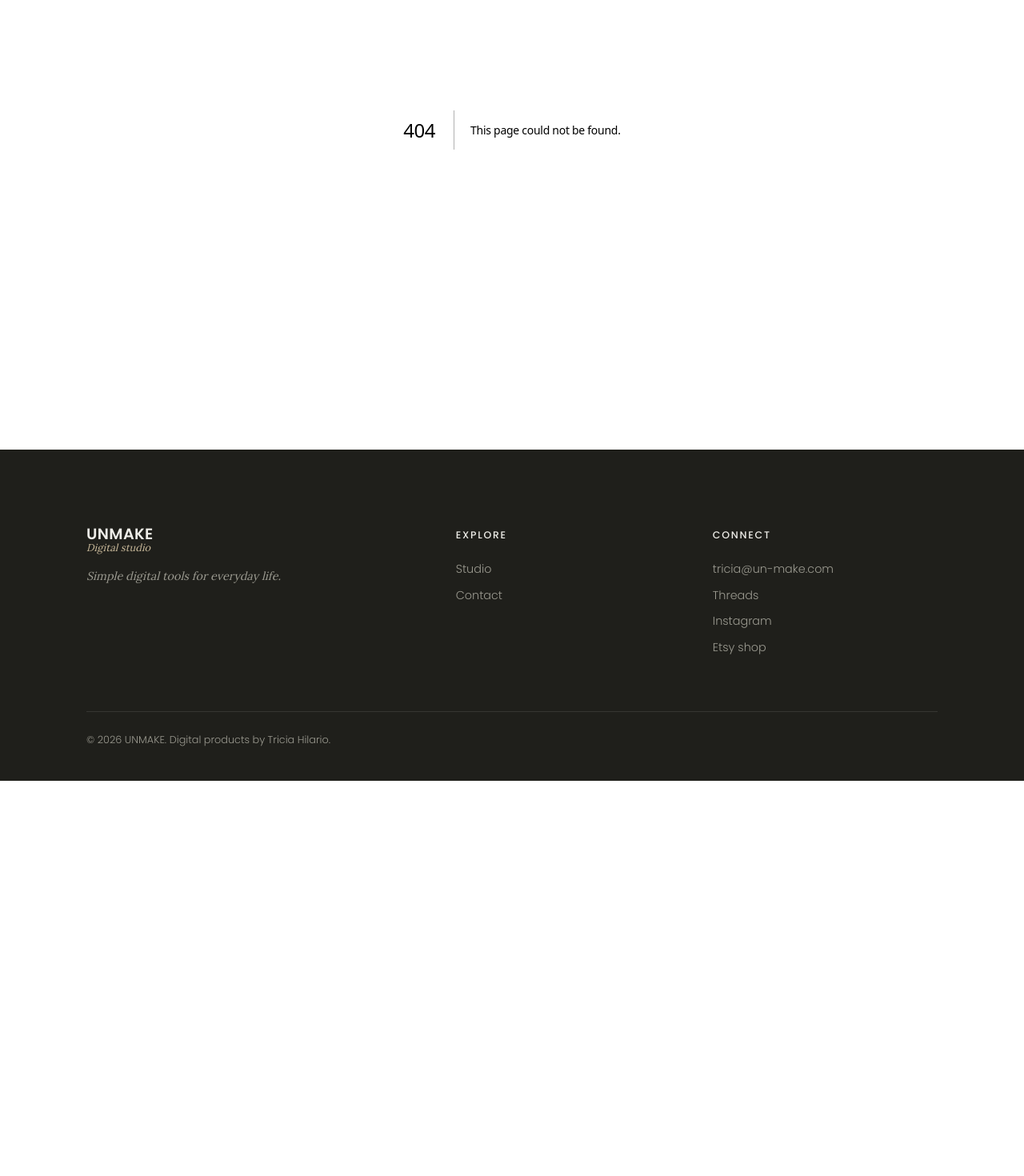
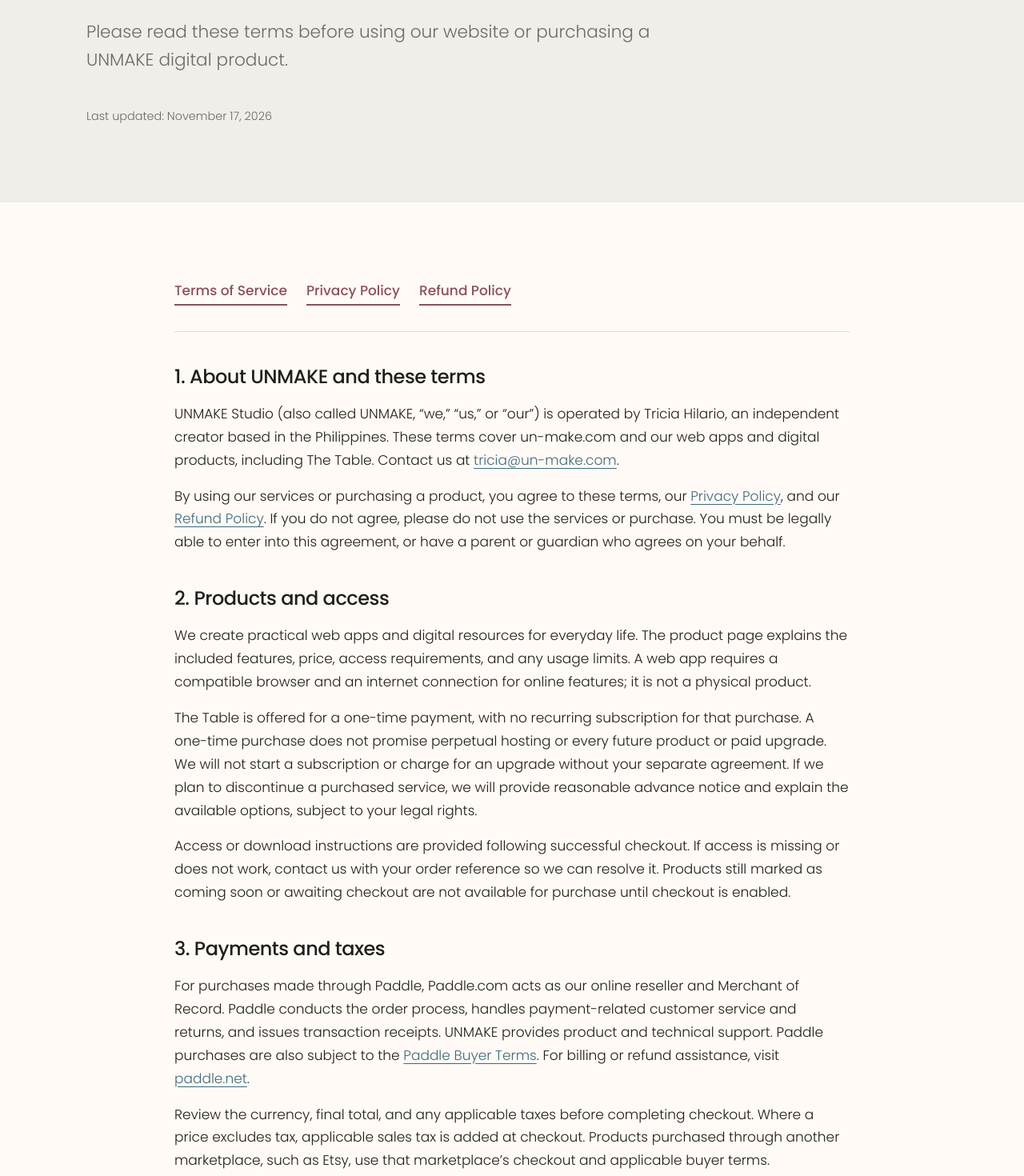
Before and after one commit to unmaketricia/unmake-website, a Next.js app: page /terms in a window 1280 px wide. Before the commit this address had no page. Shown: the part 320-1790 px from the top of the page at 80% size. Before the commit the page ends 1296 px from the top, so only its background shows below. Built offline with nearby package versions, Linux system fonts and the light colour scheme.

Commit message:
Add terms policy page for UNMAKE Studio

```diff
--- /dev/null
+++ b/app/terms/page.jsx
@@ -0,0 +1,53 @@
+import Link from "next/link";
+import PolicyPage from "@/components/PolicyPage";
+
+export const metadata = {
+  title: "Terms of Service | UNMAKE Studio",
+  description: "Terms for using UNMAKE Studio websites, web apps, and digital products, including The Table.",
+};
+
+export default function TermsPage() {
+  return (
+    <PolicyPage title="Terms of Service" intro="Please read these terms before using our website or purchasing a UNMAKE digital product.">
+      <div>
+        <h2>1. About UNMAKE and these terms</h2>
+        <p>UNMAKE Studio (also called UNMAKE, “we,” “us,” or “our”) is operated by Tricia Hilario, an independent creator based in the Philippines. These terms cover un-make.com and our web apps and digital products, including The Table. Contact us at <a href="mailto:tricia@un-make.com">tricia@un-make.com</a>.</p>
+        <p>By using our services or purchasing a product, you agree to these terms, our <Link href="/privacy">Privacy Policy</Link>, and our <Link href="/refunds">Refund Policy</Link>. If you do not agree, please do not use the services or purchase. You must be legally able to enter into this agreement, or have a parent or guardian who agrees on your behalf.</p>
+      </div>
+      <div>
+        <h2>2. Products and access</h2>
+        <p>We create practical web apps and digital resources for everyday life. The product page explains the included features, price, access requirements, and any usage limits. A web app requires a compatible browser and an internet connection for online features; it is not a physical product.</p>
+        <p>The Table is offered for a one-time payment, with no recurring subscription for that purchase. A one-time purchase does not promise perpetual hosting or every future product or paid upgrade. We will not start a subscription or charge for an upgrade without your separate agreement. If we plan to discontinue a purchased service, we will provide reasonable advance notice and explain the available options, subject to your legal rights.</p>
+        <p>Access or download instructions are provided following successful checkout. If access is missing or does not work, contact us with your order reference so we can resolve it. Products still marked as coming soon or awaiting checkout are not available for purchase until checkout is enabled.</p>
+      </div>
+      <div>
+        <h2>3. Payments and taxes</h2>
+        <p>For purchases made through Paddle, Paddle.com acts as our online reseller and Merchant of Record. Paddle conducts the order process, handles payment-related customer service and returns, and issues transaction receipts. UNMAKE provides product and technical support. Paddle purchases are also subject to the <a href="https://www.paddle.com/legal/checkout-buyer-terms">Paddle Buyer Terms</a>. For billing or refund assistance, visit <a href="https://paddle.net">paddle.net</a>.</p>
+        <p>Review the currency, final total, and any applicable taxes before completing checkout. Where a price excludes tax, applicable sales tax is added at checkout. Products purchased through another marketplace, such as Etsy, use that marketplace’s checkout and applicable buyer terms.</p>
+      </div>
+      <div>
+        <h2>4. Accounts and permitted use</h2>
+        <p>When a product offers accounts, provide accurate information, keep your password secure, and tell us if you suspect unauthorized access. Use household invitations only for people you are authorized to invite, within the limit shown for your product.</p>
+        <p>Your purchase grants a personal, non-exclusive, non-transferable license to use the product, including permitted household sharing. It does not transfer ownership of the software or designs. You may not resell access, distribute paid files publicly, bypass access controls, interfere with the service, or upload unlawful content.</p>
+      </div>
+      <div>
+        <h2>5. Your content and privacy</h2>
+        <p>You retain ownership of the information you enter. You give us permission to store and process it as needed to provide the features you use. You are responsible for having permission to share content and for checking entries for accuracy. Our <Link href="/privacy">Privacy Policy</Link> explains how we handle personal information.</p>
+      </div>
+      <div>
+        <h2>6. Product limitations and changes</h2>
+        <p>Our tools support everyday organization. The Table does not provide medical, nutrition, allergy, or food-safety advice. Check ingredients and dietary suitability yourself and seek qualified advice when needed.</p>
+        <p>We aim to keep services useful and available, but maintenance, outages, and errors may occur. We may make reasonable updates for functionality or security. We do not exclude statutory guarantees or remedies. To the extent permitted by law, we are not responsible for indirect losses arising from use of the services; this does not limit liability that cannot lawfully be limited.</p>
+      </div>
+      <div>
+        <h2>7. Refunds, suspension, and disputes</h2>
+        <p>Our <Link href="/refunds">Refund Policy</Link> provides a 14-day refund window for UNMAKE purchases through Paddle. We may restrict access for misuse or security threats and, where practical, give notice and a chance to resolve the issue. You may stop using the service at any time and contact us about account deletion.</p>
+        <p>Please email us first if something is wrong so we can try to resolve it. These terms are governed by Philippine law, without taking away mandatory consumer protections or rights to bring a claim where you live.</p>
+      </div>
+      <div>
+        <h2>8. Updates to these terms</h2>
+        <p>We may update these terms as products or requirements change. We will publish the revised date here and provide reasonable notice of material changes affecting existing customers. Changes do not remove rights that already apply to your purchase.</p>
+      </div>
+    </PolicyPage>
+  );
+}
```
